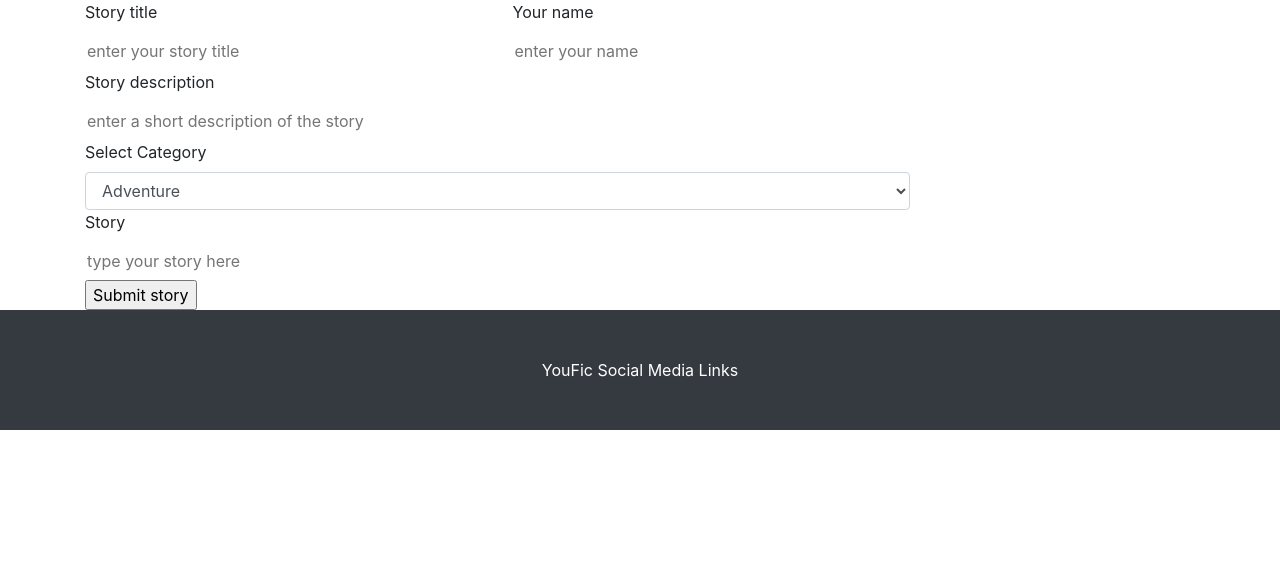
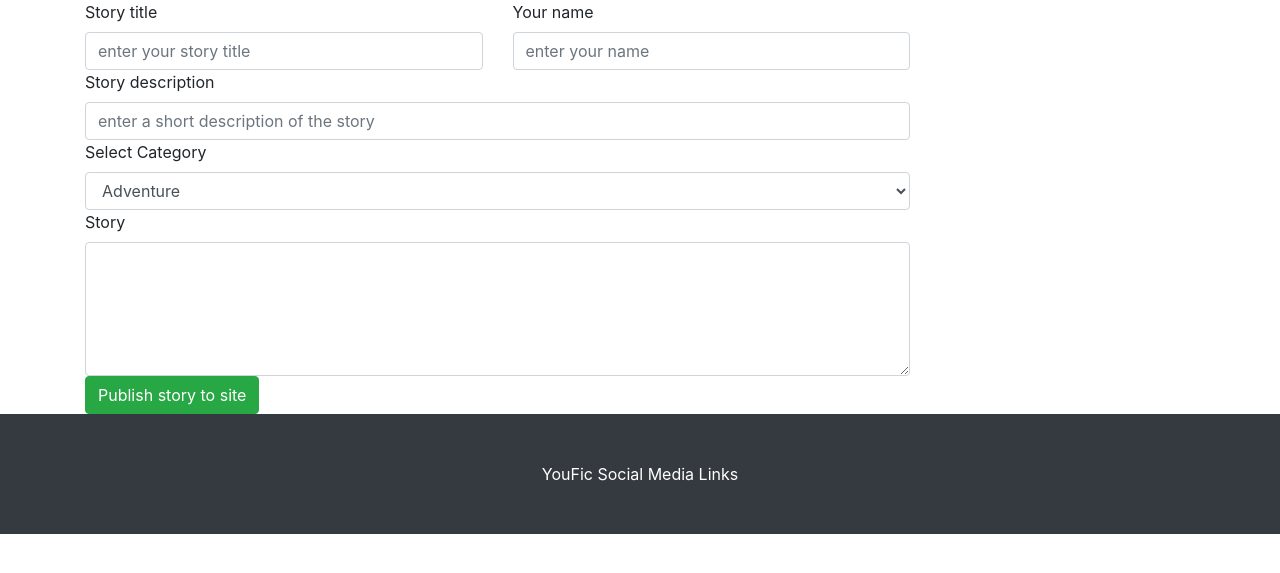
Before and after one commit to andrewdempsey2018/youfic, a Django app: page /submit/ in a window 1280 px wide. Shown: the part 56-629 px from the top of the page. Run offline with Django 3.2, Linux system fonts and the light colour scheme; some libraries are stand-ins or nearby versions.

Commit message:
Fixed typo on submitpage textarea

```diff
--- a/story/templates/story/submit.html
+++ b/story/templates/story/submit.html
@@ -18,17 +18,17 @@
         <div class="row">
             <div class="col">
                 <label for="title">Story title</label>
-                <input type="text" class="form-control-plaintext" name="title" placeholder="enter your story title">
+                <input type="text" class="form-control" name="title" placeholder="enter your story title">
             </div>
             <div class="col">
                 <label for="author">Your name</label>
-                <input type="text" class="form-control-plaintext" name="author" placeholder="enter your name">
+                <input type="text" class="form-control" name="author" placeholder="enter your name">
             </div>
         </div>
         <div class="row">
             <div class="col">
                 <label for="description">Story description</label>
-                <input type="text" class="form-control-plaintext" name="description"
+                <input type="text" class="form-control" name="description"
                     placeholder="enter a short description of the story">
             </div>
         </div>
@@ -46,11 +46,11 @@
     <div class="row">
         <div class="col">
             <label for="text">Story</label>
-            <input type="textarea" class="form-control-plaintext" name="text" placeholder="type your story here">
+            <textarea class="form-control" id='text' name="text"" rows="5"></textarea>
         </div>
     </div>
 
-    <input type="submit" value="Submit story"/>
+    <button type="submit" class="btn btn-success">Publish story to site</button>
 </form>
 </div>
 {% endblock %}
```
Also changed, not shown: youfic/settings.py (+5 -4 lines), db.sqlite3.
